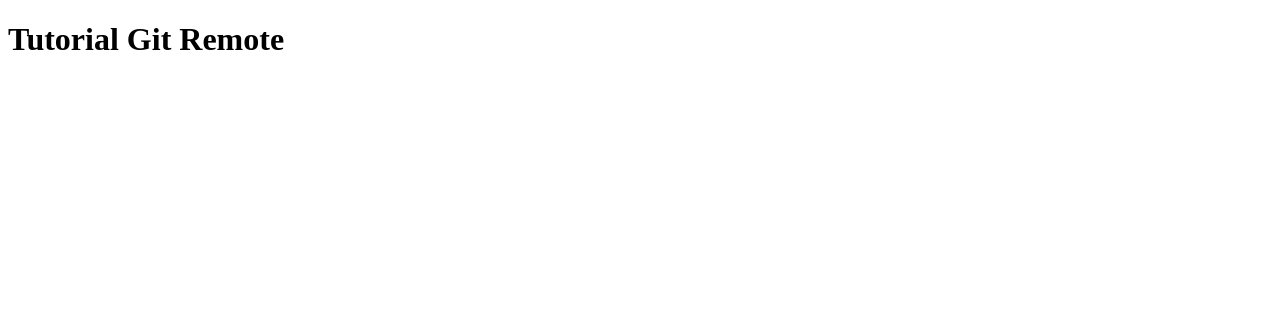
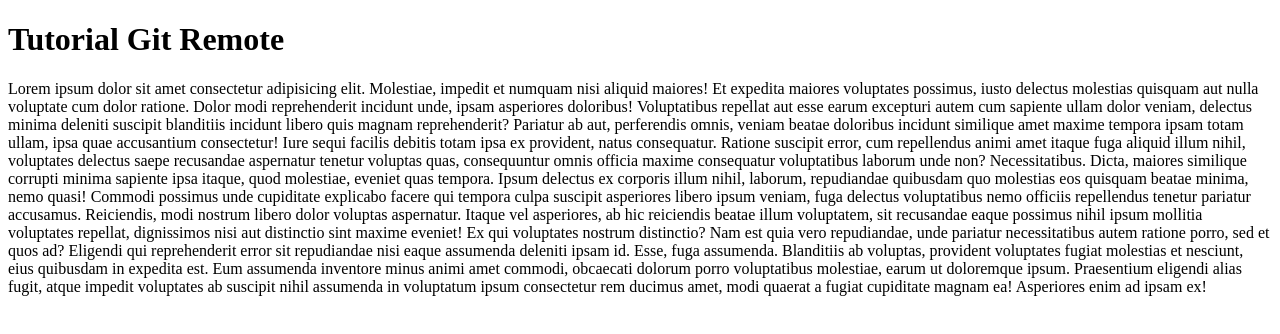
Before and after one commit to AghansCode/aghans-git-test, a plain HTML site: page index.html in a window 1280 px wide. Drawn offline with Linux system fonts and the light colour scheme.

Commit message:
menambahkan paragraf di file index.html

```diff
--- a/index.html
+++ b/index.html
@@ -8,5 +8,17 @@
   </head>
   <body>
     <h1>Tutorial Git Remote</h1>
+    <p>
+      Lorem ipsum dolor sit amet consectetur adipisicing elit. Molestiae, impedit et numquam nisi aliquid maiores! Et expedita maiores voluptates possimus, iusto delectus molestias quisquam aut nulla voluptate cum dolor ratione. Dolor modi
+      reprehenderit incidunt unde, ipsam asperiores doloribus! Voluptatibus repellat aut esse earum excepturi autem cum sapiente ullam dolor veniam, delectus minima deleniti suscipit blanditiis incidunt libero quis magnam reprehenderit?
+      Pariatur ab aut, perferendis omnis, veniam beatae doloribus incidunt similique amet maxime tempora ipsam totam ullam, ipsa quae accusantium consectetur! Iure sequi facilis debitis totam ipsa ex provident, natus consequatur. Ratione
+      suscipit error, cum repellendus animi amet itaque fuga aliquid illum nihil, voluptates delectus saepe recusandae aspernatur tenetur voluptas quas, consequuntur omnis officia maxime consequatur voluptatibus laborum unde non?
+      Necessitatibus. Dicta, maiores similique corrupti minima sapiente ipsa itaque, quod molestiae, eveniet quas tempora. Ipsum delectus ex corporis illum nihil, laborum, repudiandae quibusdam quo molestias eos quisquam beatae minima, nemo
+      quasi! Commodi possimus unde cupiditate explicabo facere qui tempora culpa suscipit asperiores libero ipsum veniam, fuga delectus voluptatibus nemo officiis repellendus tenetur pariatur accusamus. Reiciendis, modi nostrum libero dolor
+      voluptas aspernatur. Itaque vel asperiores, ab hic reiciendis beatae illum voluptatem, sit recusandae eaque possimus nihil ipsum mollitia voluptates repellat, dignissimos nisi aut distinctio sint maxime eveniet! Ex qui voluptates
+      nostrum distinctio? Nam est quia vero repudiandae, unde pariatur necessitatibus autem ratione porro, sed et quos ad? Eligendi qui reprehenderit error sit repudiandae nisi eaque assumenda deleniti ipsam id. Esse, fuga assumenda.
+      Blanditiis ab voluptas, provident voluptates fugiat molestias et nesciunt, eius quibusdam in expedita est. Eum assumenda inventore minus animi amet commodi, obcaecati dolorum porro voluptatibus molestiae, earum ut doloremque ipsum.
+      Praesentium eligendi alias fugit, atque impedit voluptates ab suscipit nihil assumenda in voluptatum ipsum consectetur rem ducimus amet, modi quaerat a fugiat cupiditate magnam ea! Asperiores enim ad ipsam ex!
+    </p>
   </body>
 </html>
```
